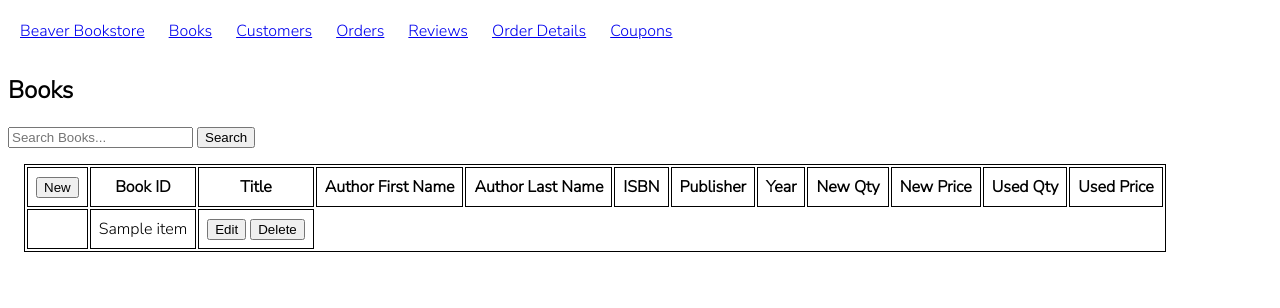
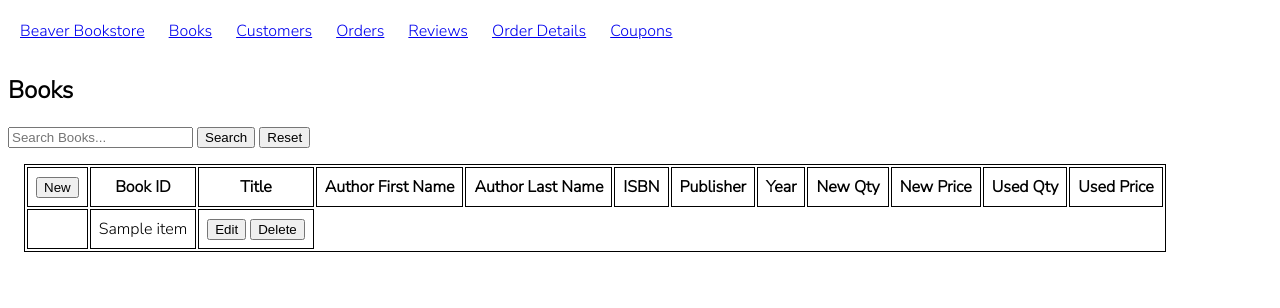
Before and after one commit to h3nry-m/Beaver_Bookstore, a Flask app: template templates/books.j2 in a window 1280 px wide. Shown: the top 308 px of the page. Run offline with Flask 2, Linux system fonts and the light colour scheme; the template is opened without the code that fills it: most values are stand-ins (such as "Sample title", 1, 10 or a date in 2020).

Commit message:
added a reset button to reset that redirects back to main table page

```diff
--- a/templates/books.j2
+++ b/templates/books.j2
@@ -8,6 +8,8 @@
 <form id="search">
     <input type="search" name="q" placeholder="Search Books..." id="searchBooks">
     <button>Search</button>
+    <a href="/books"><button type="button">Reset</button></a>
+
 </form>
 <table id="browse" class="table">
     <thead>
```
